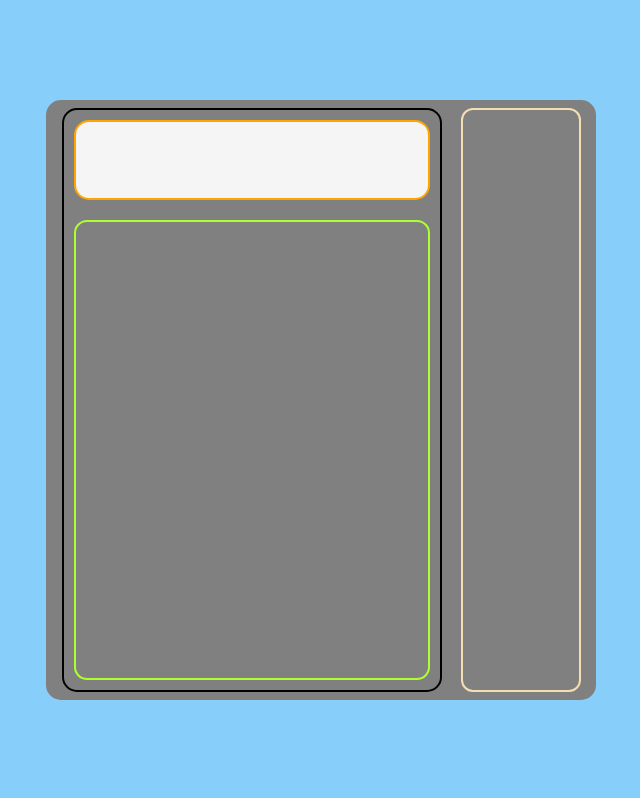
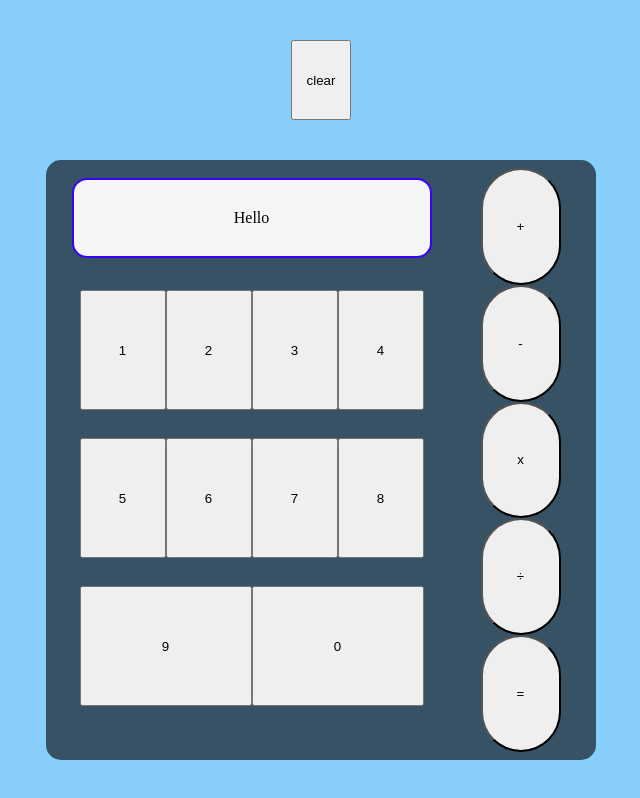
Before and after one commit to Kyoryokuna/Calculator, a plain HTML site: page index.html in a window 1280 px wide. Shown: the whole page, without its empty margins (319-959 px from the left). Drawn offline with Linux system fonts and the light colour scheme.

Commit message:
Completed calculator app

```diff
--- a/index.html
+++ b/index.html
@@ -5,19 +5,34 @@
     <meta name="viewport" content="width=device-width, initial-scale=1.0">
     <title>Calculator</title>
     <link rel="stylesheet" href="style.css">
+    <script src="script.js" defer></script>
 </head>
 <body>
+    <button id="clearBtn">clear</button>
     <div id="frame">
         <div id="main-frame">
             <div id="output-container">
-
+                <p id="output">Hello</p>
             </div>
-            <div id="numbers-pad">
-
+            <div id="numbers-pad" class="numberBtns">
+                <button>1</button>
+                <button>2</button>
+                <button>3</button>
+                <button>4</button>
+                <button>5</button>
+                <button>6</button>
+                <button>7</button>
+                <button>8</button>
+                <button>9</button>
+                <button>0</button>
             </div>
         </div>
-        <div id="right-frame">
-
+        <div id="right-frame" class="mathBtns">
+            <button id="addBtn">+</button>
+            <button id="subtractBtn">-</button>
+            <button id="multiplyBtn">x</button>
+            <button id="divideBtn">÷</button>
+            <button id="calculateBtn">=</button>
         </div>
     </div>
 </body>
--- a/script.js
+++ b/script.js
@@ -0,0 +1,36 @@
+const clearBtn = document.querySelector("#clearBtn")
+const numberBtns = document.querySelectorAll("#numbers-pad button")
+const mathBtns = document.querySelectorAll("#right-frame button")
+const output = document.querySelector("#output")
+
+let currentExpression = "";
+const clear = function() {
+    currentExpression = "";
+    output.textContent = ""
+}
+clearBtn.addEventListener("click",clear)
+
+numberBtns.forEach(btn => {
+    btn.addEventListener("click",() => {
+        currentExpression += btn.textContent
+        output.textContent = currentExpression
+    })
+})
+
+mathBtns.forEach(btn => {
+    btn.addEventListener("click",() => {
+        const symbol = btn.textContent
+        if (symbol === "=") {
+            try {
+               let expression = currentExpression.replace(/x/g, "*").replace(/÷/g, "/")
+               output.textContent = eval(expression)
+               currentExpression = output.textContent
+            } catch {
+                output.textContent = "Error"
+            }
+        } else {
+            currentExpression += symbol
+            output.textContent = currentExpression
+        }
+    })
+})
--- a/style.css
+++ b/style.css
@@ -7,16 +7,23 @@
 body {
     background-color: lightskyblue;
     display: flex;
+    flex-direction: column;
     align-items: center;
-    justify-content: center;
+    justify-content: space-evenly;
     height: 100vh;
     margin: 0;
+}
+
+#clearBtn {
+    flex-grow: 0;
+    width: 60px;
+    height: 80px;
 }
 
 #frame {
     height: 600px;
     width: 550px;
-    background-color: gray;
+    background-color: rgba(0, 0, 0,0.6);
     padding: 8px 10px;
     display: flex;
     box-sizing: border-box;
@@ -27,7 +34,7 @@ body {
 
 #main-frame {
     width: 380px;
-    border: 2px solid black;
+    border: 2px;
     border-radius: 15px;
     padding: 10px;
     display: flex;
@@ -37,19 +44,39 @@ body {
 
 #right-frame {
     width: 120px;
-    border: 2px solid wheat;
+    border: 2px;
     border-radius: 12px;
+    display: flex;
+    flex-direction: column;
+    justify-content: space-around;
+    align-items: center;
 }
 
 #output-container {
     height: 80px;
     background-color: whitesmoke;
-    border: 2px solid orange;
+    border: 2px solid rgb(55, 0, 255);
     border-radius: 15px;
+    display: flex;
+    justify-content: space-evenly;
+    align-items: center;
 }
 
 #numbers-pad {
     height: 460px;
-    border: 2px solid greenyellow;
+    border: 2px;
     border-radius: 13px;
+    padding: 8px;
+    display: flex;
+    flex-wrap: wrap;
 }
+
+button {
+    width: 80px;
+    height: 120px;
+    flex-grow: 1;
+}
+
+.mathBtns button {
+    border-radius: 46px;
+}
```
